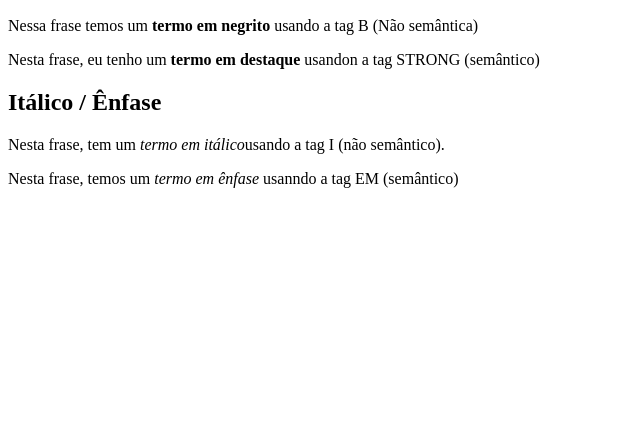
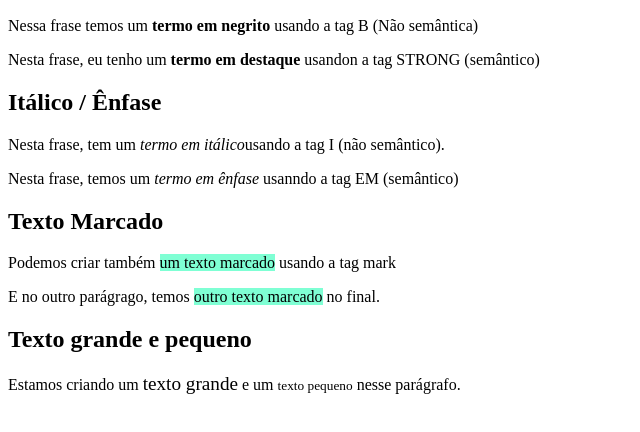
Before and after one commit to AlmaNegr/Estudos-html-css, a plain HTML site: page ex009.html in a window 1280 px wide. Shown: the part 110-542 px from the top of the page, without its empty margins (0-640 px from the left). Drawn offline with Linux system fonts and the light colour scheme.

Commit message:
Texo grande e pequeno

```diff
--- a/ex009.html
+++ b/ex009.html
@@ -4,6 +4,11 @@
     <meta charset="UTF-8">
     <meta name="viewport" content="width=device-width, initial-scale=1.0">
     <title>Formatação de texto</title>
+    <style>
+        mark {
+            background-color: aquamarine;
+        }
+    </style>
 </head>
 <body>
     <h1>Principais formatações</h1>
@@ -14,5 +19,12 @@
     <h2>Itálico / Ênfase</h2>
     <p>Nesta frase, tem um <i>termo em itálico</i>usando a tag I (não semântico).</p>
     <p>Nesta frase, temos um <em>termo em ênfase</em> usanndo a tag EM (semântico)</p>
+    <h2>Texto Marcado</h2>
+    <p>Podemos criar também <mark>um texto marcado</mark> usando a tag mark</p>
+    <p>E no outro parágrago, temos <mark>outro texto marcado</mark> no final.</p>
+    <h2>Texto grande e pequeno</h2>
+    <p>Estamos criando um <big>texto grande</big> e um <small>texto pequeno</small> nesse parágrafo.</p>
+
+
 </body>
 </html>
```
Also changed, not shown: Cap08/prática.html (+1 -0 lines).
